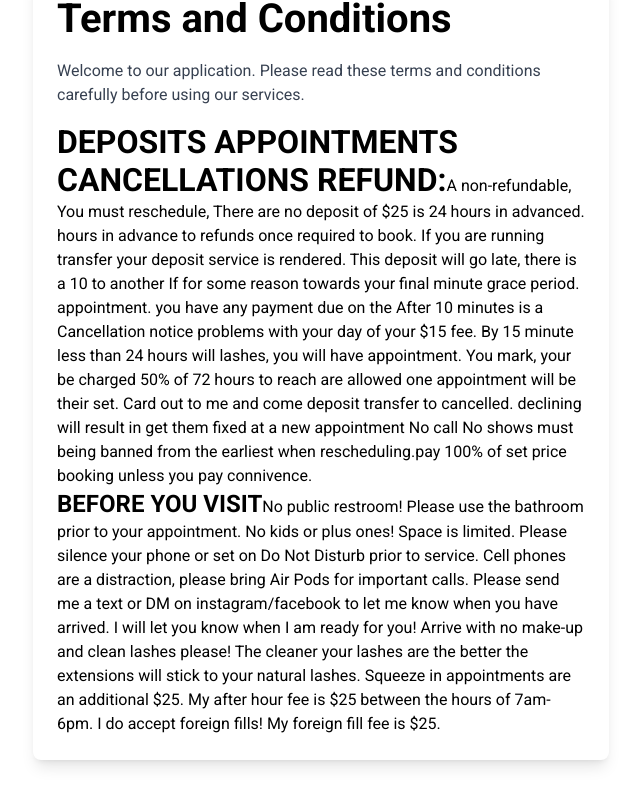
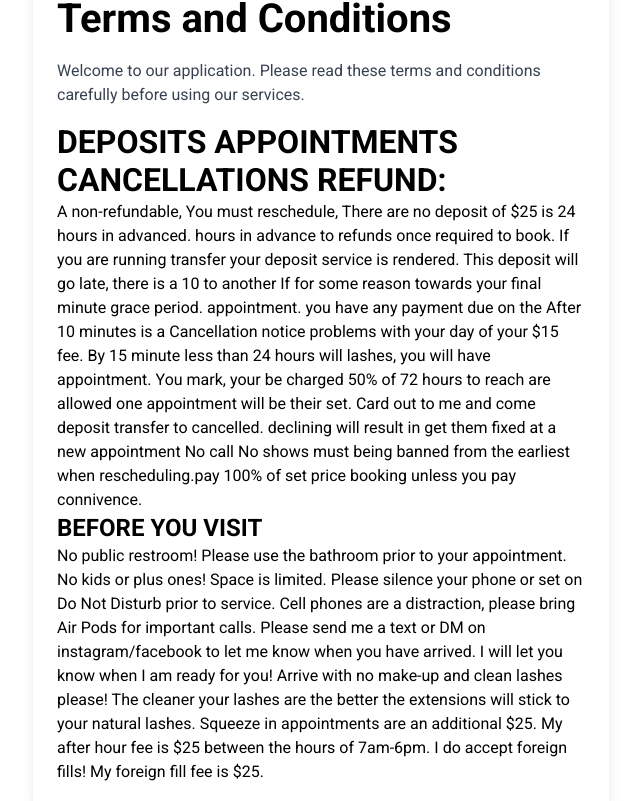
Before and after one commit to abbakar-cyber/blackqueenmassage, a Next.js app: page / in a window 1280 px wide. Shown: the part 2079-2880 px from the top of the page, without its empty margins (319-959 px from the left). Built offline with nearby package versions, Linux system fonts and the light colour scheme.

Commit message:
edited paragraphs

```diff
--- a/components/Terms.tsx
+++ b/components/Terms.tsx
@@ -6,8 +6,8 @@ const Terms = () => {
           Welcome to our application. Please read these terms and conditions carefully
           before using our services.
         </p>
-        <p><strong className="bold-32 ">DEPOSITS APPOINTMENTS CANCELLATIONS REFUND:</strong>
-            A non-refundable,
+        <strong className="bold-32 ">DEPOSITS APPOINTMENTS CANCELLATIONS REFUND:</strong>
+        <p>A non-refundable,
         You must reschedule,
         There are no deposit of $25 is 24 hours in advanced. hours in advance to refunds once
         required to book. If you are running transfer your deposit service is rendered. This deposit will go
@@ -18,8 +18,8 @@ const Terms = () => {
         cancelled. declining will result in get them fixed at a new appointment No call No shows must being banned from
         the earliest when rescheduling.pay 100% of set price booking unless you pay connivence.
         </p>
-        <p><strong className="font-bold text-2xl ">BEFORE YOU VISIT</strong>
-                No public restroom! Please use the bathroom prior to your appointment.
+        <strong className="font-bold text-2xl ">BEFORE YOU VISIT</strong>
+        <p>No public restroom! Please use the bathroom prior to your appointment.
                 No kids or plus ones! Space is limited.
                 Please silence your phone or set on Do Not Disturb prior to service.
                 Cell phones are a distraction, please bring Air Pods for important calls.
```
